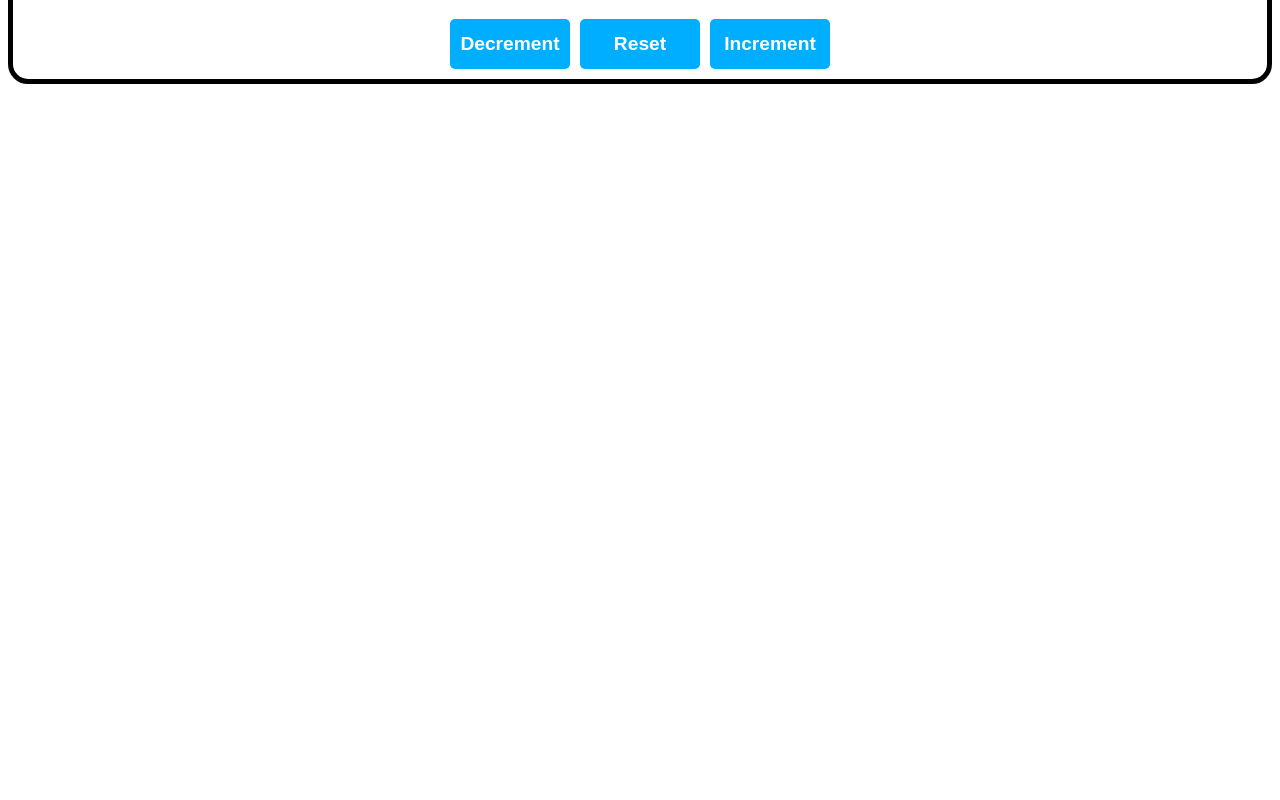
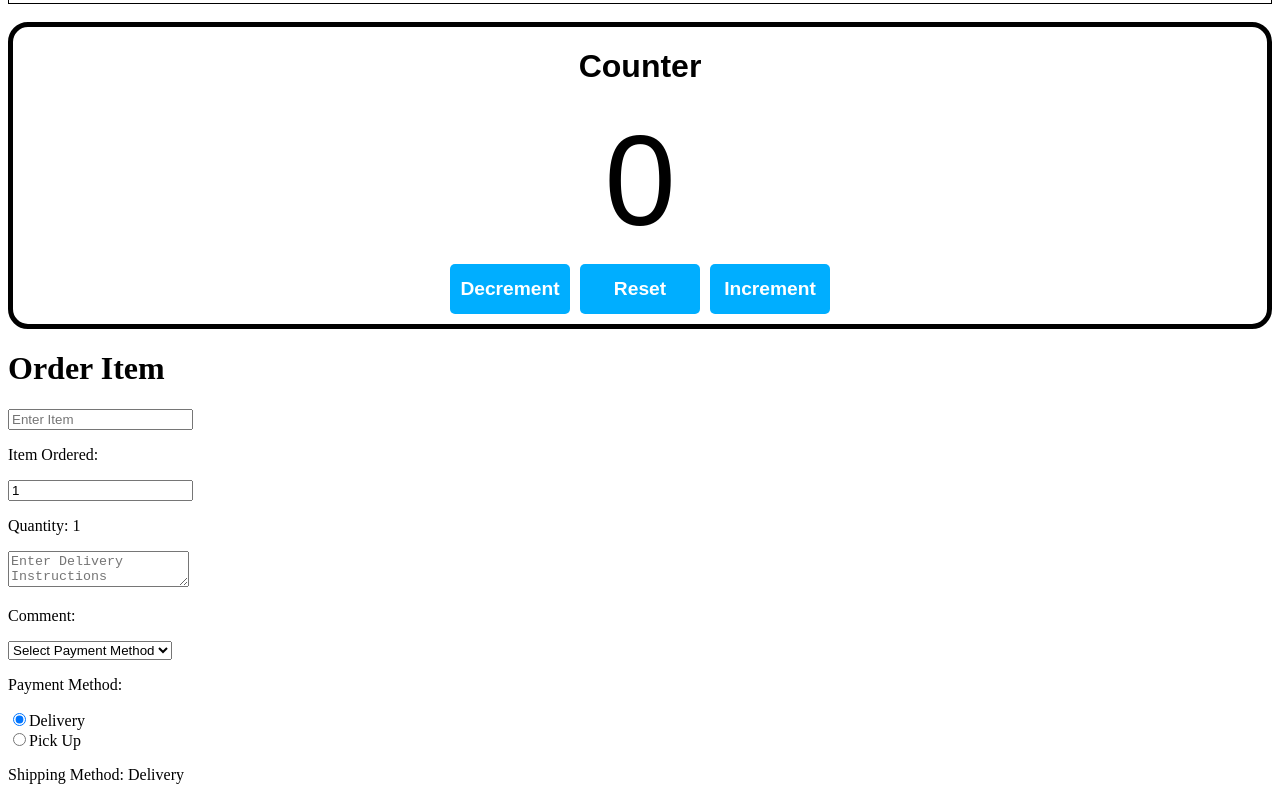
Before and after one commit to AnsonJia/React-Practice, a React (Vite) app: page / in a window 1280 px wide. Shown: the part 854-1654 px from the top of the page. Before the commit the page ends 946 px from the top, so only its background shows below. Built offline with nearby package versions, Linux system fonts and the light colour scheme.

Commit message:
added a item order component

```diff
--- a/src/App.tsx
+++ b/src/App.tsx
@@ -1,17 +1,22 @@
 import Card from './Card.tsx'
 import List, { ListProps } from './List.tsx'
 import Counter from './counter.tsx'
+import OrderInfo from './OrderInfo.tsx';
 
 function App() {
+  let listItems = ["item 1", "item 2", "item 3", "item 4 ", "item 5"];
   let items = ["New York","San Francisco","Tokyo", "London", "Paris"];
 
   return(
     <>
     <Card/>
     <List/>
+    <ListProps items={listItems} heading="Reusable list"/>
+    <br/>
     <ListProps items={items} heading="Cities"/>
     <br/>
     <Counter/>
+    <OrderInfo/>
     </>
 
   );
--- /dev/null
+++ b/src/OrderInfo.tsx
@@ -0,0 +1,70 @@
+import { useState } from "react"
+
+function OrderInfo(){
+    const [name, setName] = useState("");
+    const [quantity, setQuantity] = useState(1);
+    const [comment, setComment] = useState("");
+    const [payment, setPayment] = useState("");
+    const [shipping, setshipping] = useState("Delivery");
+
+
+    function NameChange(event:any){
+        setName(event.target.value);
+    }
+
+    function QuantityChange(event:any){
+        setQuantity(event.target.value);
+    }
+
+    function CommentChange(event:any){
+        setComment(event.target.value);
+    }
+
+    function PaymentChange(event:any){
+        setPayment(event.target.value);
+    }
+
+    function ShippingChange(event:any){
+        setshipping(event.target.value);
+    }
+
+
+    return (
+        <div>
+            <h1>Order Item</h1>
+            <input value={name} onChange={NameChange} placeholder="Enter Item"/>
+            <p>Item Ordered: {name}</p>
+
+            <input value={quantity} onChange={QuantityChange} type = "number" min="1"/>
+            <p>Quantity: {quantity}</p>
+
+            <textarea value={comment} onChange={CommentChange} placeholder="Enter Delivery Instructions"/>
+            <p>Comment: {comment}</p>
+
+            <select value={payment} onChange={PaymentChange}>
+                <option value ="">Select Payment Method</option>
+                <option value ="Visa">Visa</option>
+                <option value ="Mastercard">Mastercard</option>
+                <option value ="GiftCard">GiftCard</option>
+            </select>
+            <p>Payment Method: {payment}</p>
+
+
+
+            <label>
+            <input type="radio" value="Delivery"  checked={shipping === "Delivery"} onChange={ShippingChange}/>
+                Delivery
+            </label>
+            <br/>
+            <label>
+                <input type="radio" value="Pick Up"  checked={shipping === "Pick Up"} onChange={ShippingChange}/>
+                Pick Up
+            </label>
+            <p>Shipping Method: {shipping}</p>
+        </div>
+    );
+
+
+}
+
+export default OrderInfo
```
